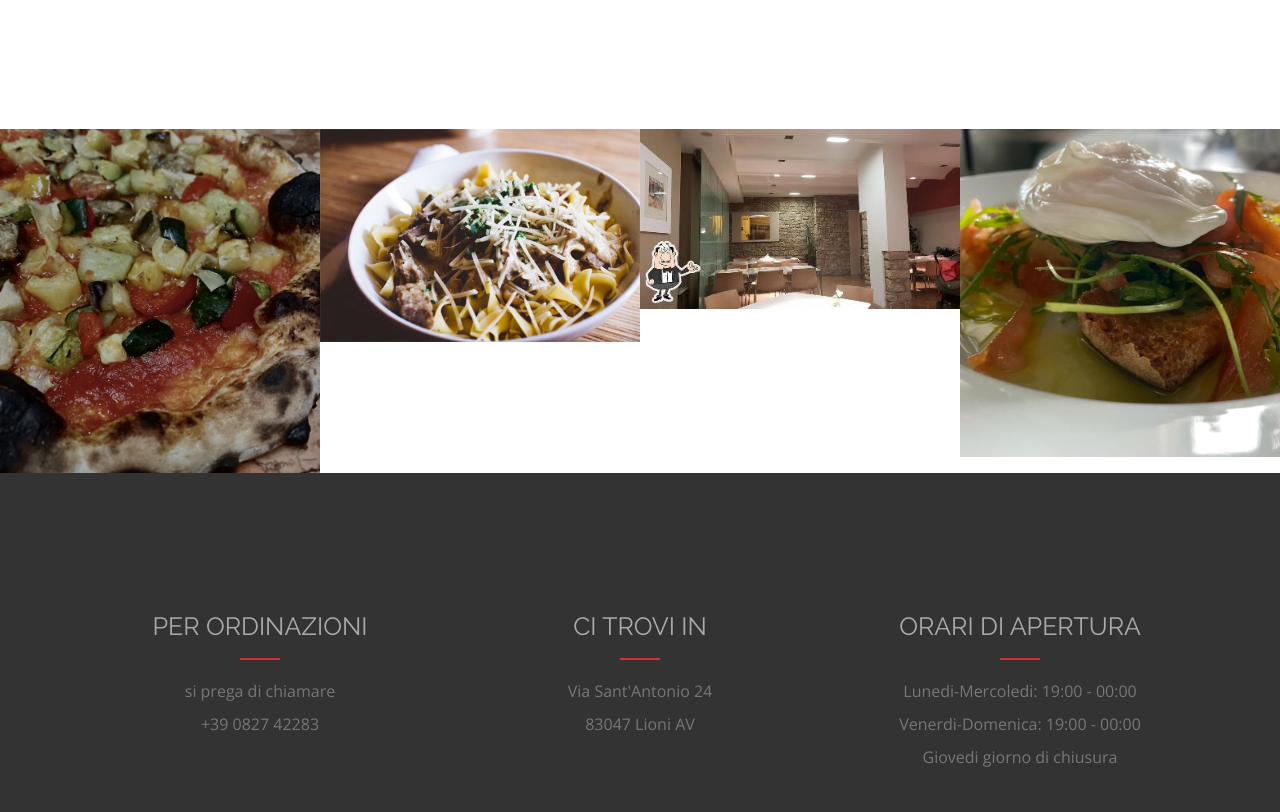
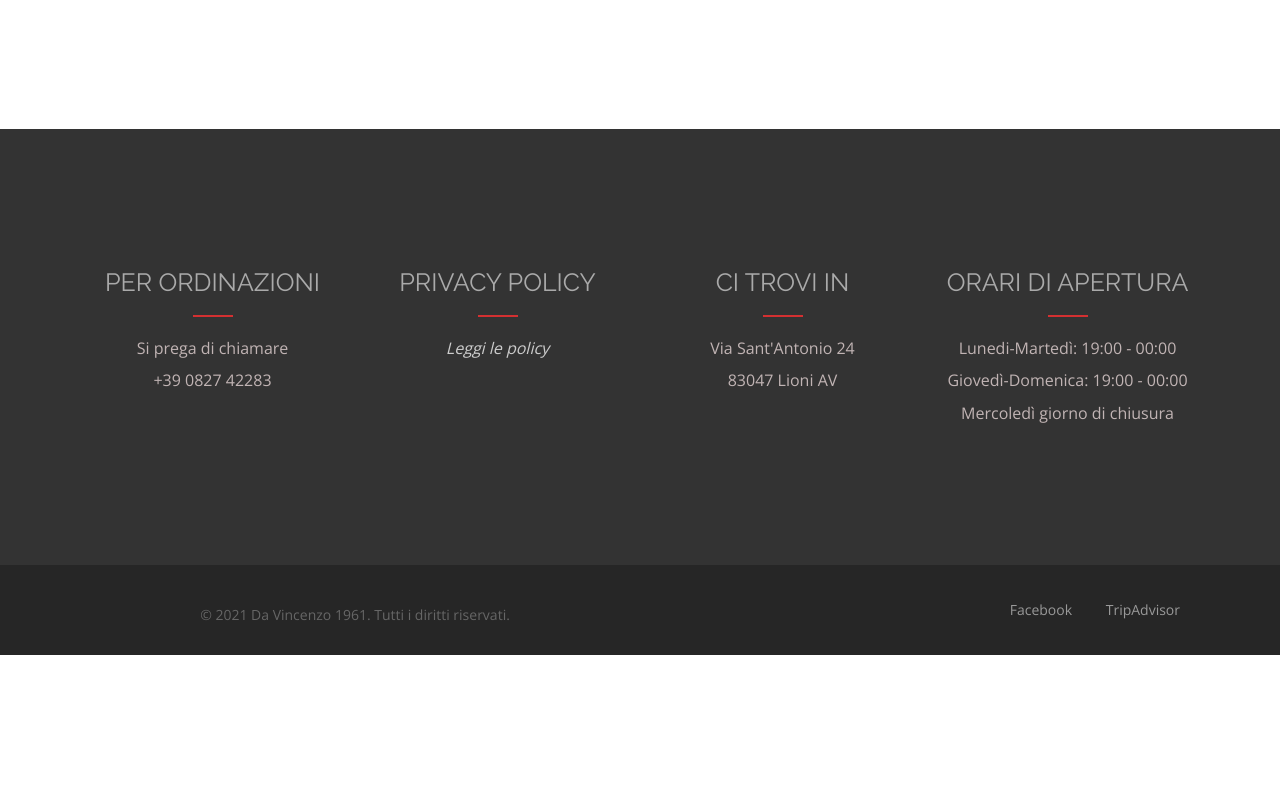
Before and after one commit to frapiocov/davincenzo, a plain HTML site: page index.html in a window 1280 px wide. Shown: the part 7160-7972 px from the top of the page. After the commit the page ends 7815 px from the top, so only its background shows below. Drawn offline with nearby package versions, Linux system fonts and the light colour scheme.

Commit message:
update privacy policy

```diff
--- a/css/style.css
+++ b/css/style.css
@@ -330,8 +330,14 @@ header .intro-text {
 }
 #contact .contact-item p {
 	font-size: 15px;
-	color: #777;
+	color: rgb(193, 180, 180);
 }
+
+#contact .contact-item a p {
+	color: #ccc;
+	font-style: italic;
+}
+
 #contact .section-title {
 	margin-top: 60px;
 	margin-bottom: 40px;
--- a/index.html
+++ b/index.html
@@ -574,50 +574,36 @@
 
     </div>
   </div>
-  <!-- Gallery Section -->
-  <div id="gallery">
-    <div class="container-fluid m-1">
-      <div class="row">
-        <div class="col-xs-6 col-md-3">
-          <div class="gallery-item"> <img src="img/gallery/06.jpeg" class="img-responsive" alt=""></div>
-        </div>
-        <div class="col-xs-6 col-md-3">
-          <div class="gallery-item"> <img src="img/gallery/04.jpg" class="img-responsive" alt=""></div>
-        </div>
-        <div class="col-xs-6 col-md-3">
-          <div class="gallery-item"> <img src="img/gallery/10.jpg" class="img-responsive" alt=""></div>
-        </div>
-        <div class="col-xs-6 col-md-3">
-          <div class="gallery-item"> <img src="img/gallery/09.jpeg" class="img-responsive" alt=""></div>
-        </div>
-      </div>
-    </div>
-  </div>
-  <!-- Team Section -->
 
   <!-- Contact Section -->
   <div id="contact" class="text-center">
     <div class="container text-center">
-      <div class="col-md-4">
+      <div class="col-md-3">
         <h3>Per ordinazioni</h3>
         <div class="contact-item">
-          <p>si prega di chiamare</p>
+          <p>Si prega di chiamare</p>
           <p>+39 0827 42283</p>
         </div>
       </div>
-      <div class="col-md-4">
+      <div class="col-md-3">
+        <h3>Privacy policy</h3>
+        <div class="contact-item">
+          <a href="https://www.privacypolicygenerator.info/live.php?token=AZeCQiF3e8v3KwbvulvVAAXJztNiy8GV" target="_blank" rel="noopener noreferrer"><p>Leggi le policy</p></a>
+        </div>
+      </div>
+      <div class="col-md-3">
         <h3>Ci trovi in </h3>
         <div class="contact-item">
           <p>Via Sant'Antonio 24</p>
           <p>83047 Lioni AV</p>
         </div>
       </div>
-      <div class="col-md-4">
+      <div class="col-md-3">
         <h3>Orari di apertura</h3>
         <div class="contact-item">
-          <p>Lunedi-Mercoledi: 19:00 - 00:00</p>
-          <p>Venerdi-Domenica: 19:00 - 00:00</p>
-          <p>Giovedi giorno di chiusura</p>
+          <p>Lunedi-Martedì: 19:00 - 00:00</p>
+          <p>Giovedì-Domenica: 19:00 - 00:00</p>
+          <p>Mercoledì giorno di chiusura</p>
         </div>
       </div>
     </div>
```
